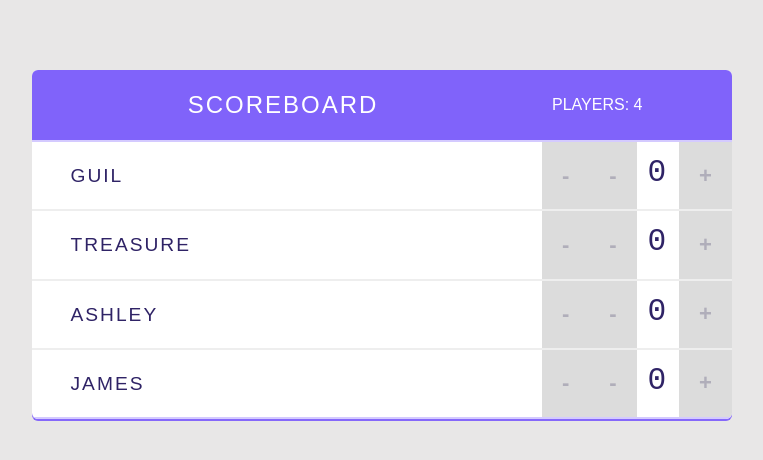
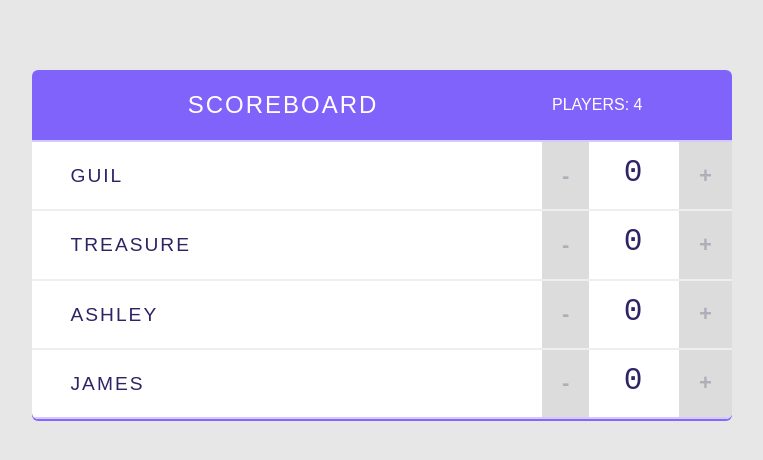
Before and after one commit to viktoria17/scoreboard, a React (Create React App) app: page / in a window 1280 px wide. Shown: the top 460 px of the page, without its empty margins (258-1021 px from the left). Built offline with nearby package versions, Linux system fonts and the light colour scheme.

Commit message:
Remove extra button

```diff
--- a/src/components/Counter.js
+++ b/src/components/Counter.js
@@ -4,7 +4,6 @@ const Counter = (props) => {
 	return (
 		<div className="counter">
 			<button className="counter-action decrement" onClick={() => props.changeScore(props.index, -1)}> -</button>
-			<button className="counter-action decrement"> -</button>
 			<span className="counter-score">{props.score}</span>
 			<button className="counter-action increment" onClick={() => props.changeScore(props.index, 1)}> +</button>
 		</div>
```
